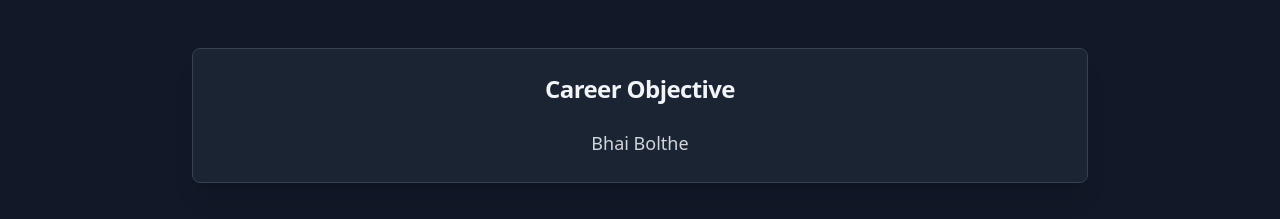
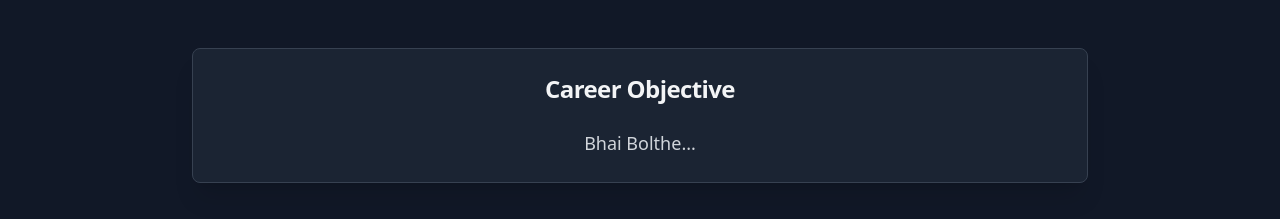
Before and after one commit to praveenmudhiraj516/healthglow-ai-advisor, a React (Vite) app: page / in a window 1280 px wide. Shown: the part 920-1139 px from the top of the page. Built offline with nearby package versions, Linux system fonts and the light colour scheme.

Commit message:
Update About.tsx

```diff
--- a/src/components/About.tsx
+++ b/src/components/About.tsx
@@ -15,7 +15,7 @@ const About = () => {
           </CardHeader>
           <CardContent>
             <p className="text-lg text-gray-300 text-center leading-relaxed">
-              Bhai Bolthe
+              Bhai Bolthe...
             </p>
           </CardContent>
         </Card>
```
